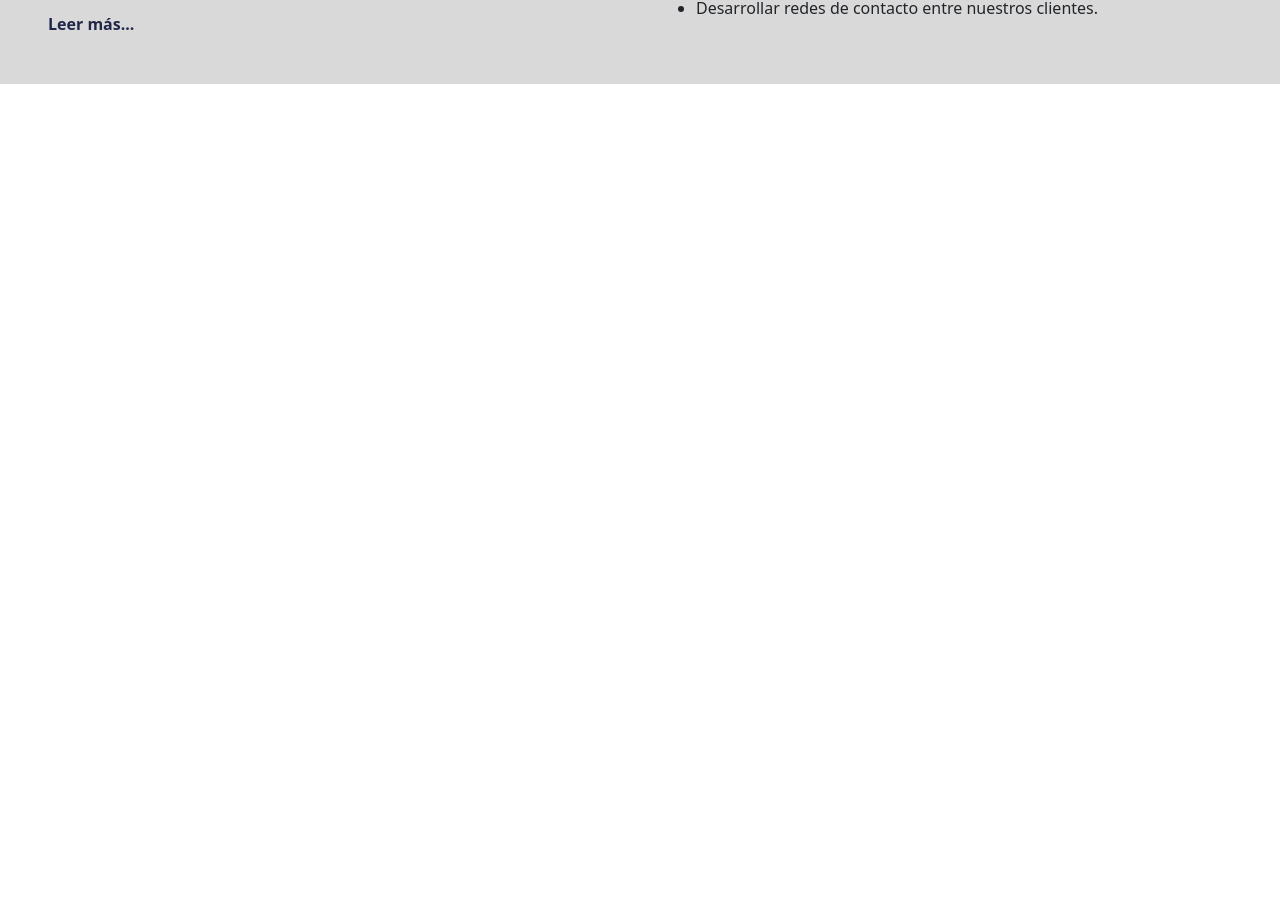
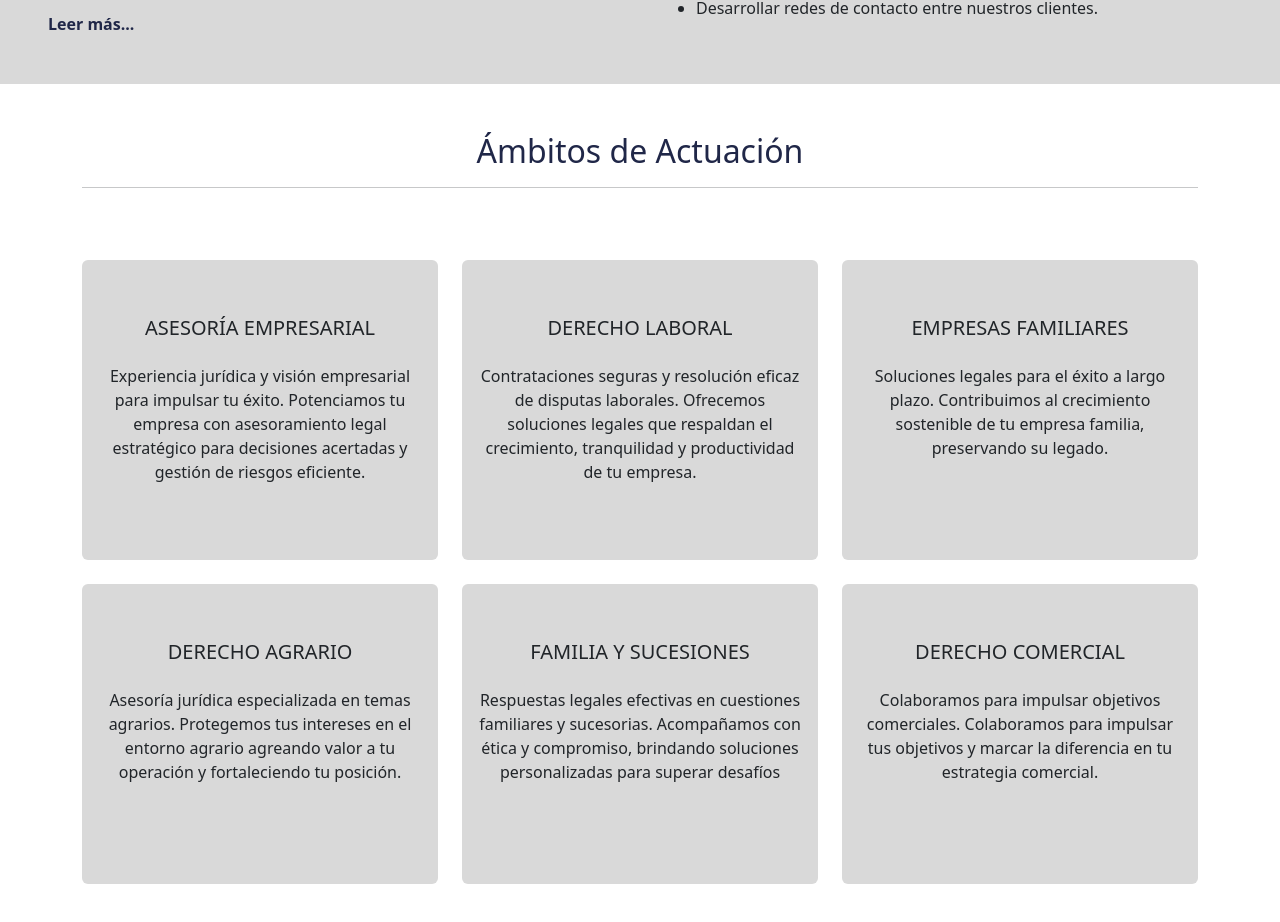
Before and after one commit to SheylaAstorga/EstudioJuridico, a React (Vite) app: page / in a window 1280 px wide. Shown: the part 1173-2095 px from the top of the page. Before the commit the page ends 1305 px from the top, so only its background shows below. Built offline with nearby package versions, Linux system fonts and the light colour scheme; a web font is replaced by a local one.

Commit message:
agregue el maquetado de la seccion servicios y le di estilo

```diff
--- a/src/App.css
+++ b/src/App.css
@@ -42,3 +42,15 @@ h2{
 .InfoNosotros{
   background-color: rgb(217, 217, 217);
 }
+
+.cardServicios{
+  background-color: rgb(217, 217, 217);
+  border: 4em;
+
+}
+
+.cardServicios:hover {
+  /* transform: scale(1.05);  */
+  /* transition: transform 0.3s ease-in-out; */
+  box-shadow: 0px 4px 15px rgba(0, 0, 0, 0.2); /* Sombra más intensa */
+}
--- a/src/App.jsx
+++ b/src/App.jsx
@@ -4,6 +4,7 @@ import Minibar from "./components/common/Minibar";
 import NavbarPrinc from "./components/common/NavbarPrinc";
 import BannerPrincipal from "./Pagina Principal/BannerPrincipal";
 import SobreNosotros from "./Pagina Principal/SobreNosotros";
+import Servicios from "./Pagina Principal/Servicios";
 
 function App() {
   return (
@@ -12,6 +13,7 @@ function App() {
     <NavbarPrinc></NavbarPrinc>
     <BannerPrincipal></BannerPrincipal>
     <SobreNosotros></SobreNosotros>
+    <Servicios></Servicios>
     </>
   );
 }
--- /dev/null
+++ b/src/Pagina Principal/Servicios.jsx
@@ -0,0 +1,89 @@
+import { Container, Row, Col, Card, Button } from "react-bootstrap";
+
+const Servicios = () => {
+  return (
+    <Container>
+      <h2 className="text-center mt-5">Ámbitos de Actuación</h2>
+      <hr />
+      <Row className="g-4 my-5 justify-content-between">
+        <Col xs={12} sm={6} md={4} lg={4}>
+          <Card className=" cardServicios" style={{ height: "300px" }}>
+            <Card.Body className="text-center mt-lg-4">
+              <Card.Title className="p-3">ASESORÍA EMPRESARIAL</Card.Title>
+              <Card.Text>
+                Experiencia jurídica y visión empresarial para impulsar tu
+                éxito. Potenciamos tu empresa con asesoramiento legal
+                estratégico para decisiones acertadas y gestión de riesgos
+                eficiente.
+              </Card.Text>
+            </Card.Body>
+          </Card>
+        </Col>
+        <Col xs={12} sm={6} md={4} lg={4}>
+          <Card className=" cardServicios" style={{ height: "300px" }}>
+            <Card.Body className="text-center mt-lg-4">
+              <Card.Title className="p-3">DERECHO LABORAL</Card.Title>
+              <Card.Text>
+                Contrataciones seguras y resolución eficaz de disputas
+                laborales. Ofrecemos soluciones legales que respaldan el
+                crecimiento, tranquilidad y productividad de tu empresa.
+              </Card.Text>
+            </Card.Body>
+          </Card>
+        </Col>
+        <Col xs={12} sm={6} md={4} lg={4}>
+          <Card className="cardServicios" style={{ height: "300px" }}>
+            <Card.Body className="text-center mt-lg-4">
+              <Card.Title className="p-3">EMPRESAS FAMILIARES</Card.Title>
+              <Card.Text>
+                Soluciones legales para el éxito a largo plazo. Contribuimos al
+                crecimiento sostenible de tu empresa familia, preservando su
+                legado.
+              </Card.Text>
+            </Card.Body>
+          </Card>
+        </Col>
+        <Col xs={12} sm={6} md={4} lg={4} >
+          <Card className="cardServicios" style={{ height: "300px" }}>
+            <Card.Body className="text-center mt-lg-4">
+              <Card.Title className="p-3">DERECHO AGRARIO</Card.Title>
+              <Card.Text>
+                Asesoría jurídica especializada en temas agrarios. Protegemos
+                tus intereses en el entorno agrario agreando valor a tu
+                operación y fortaleciendo tu posición.
+              </Card.Text>
+            </Card.Body>
+          </Card>
+        </Col>
+        <Col xs={12} sm={6} md={4} lg={4}>
+          <Card className="h-100 cardServicios" style={{ height: "300px" }}>
+            <Card.Body className="text-center mt-lg-4">
+              <Card.Title className="p-3">FAMILIA Y SUCESIONES</Card.Title>
+              <Card.Text>
+                Respuestas legales efectivas en cuestiones familiares y
+                sucesorias. Acompañamos con ética y compromiso, brindando
+                soluciones personalizadas para superar desafíos
+              </Card.Text>
+
+            </Card.Body>
+          </Card>
+        </Col>
+        <Col xs={12} sm={6} md={4} lg={4}>
+          <Card className="h-100 cardServicios" style={{ height: "300px" }}>
+            <Card.Body className="text-center mt-lg-4">
+              <Card.Title className="p-3">DERECHO COMERCIAL</Card.Title>
+              <Card.Text>
+                Colaboramos para impulsar objetivos comerciales. Colaboramos
+                para impulsar tus objetivos y marcar la diferencia en tu
+                estrategia comercial.
+              </Card.Text>
+
+            </Card.Body>
+          </Card>
+        </Col>
+      </Row>
+    </Container>
+  );
+};
+
+export default Servicios;
```
